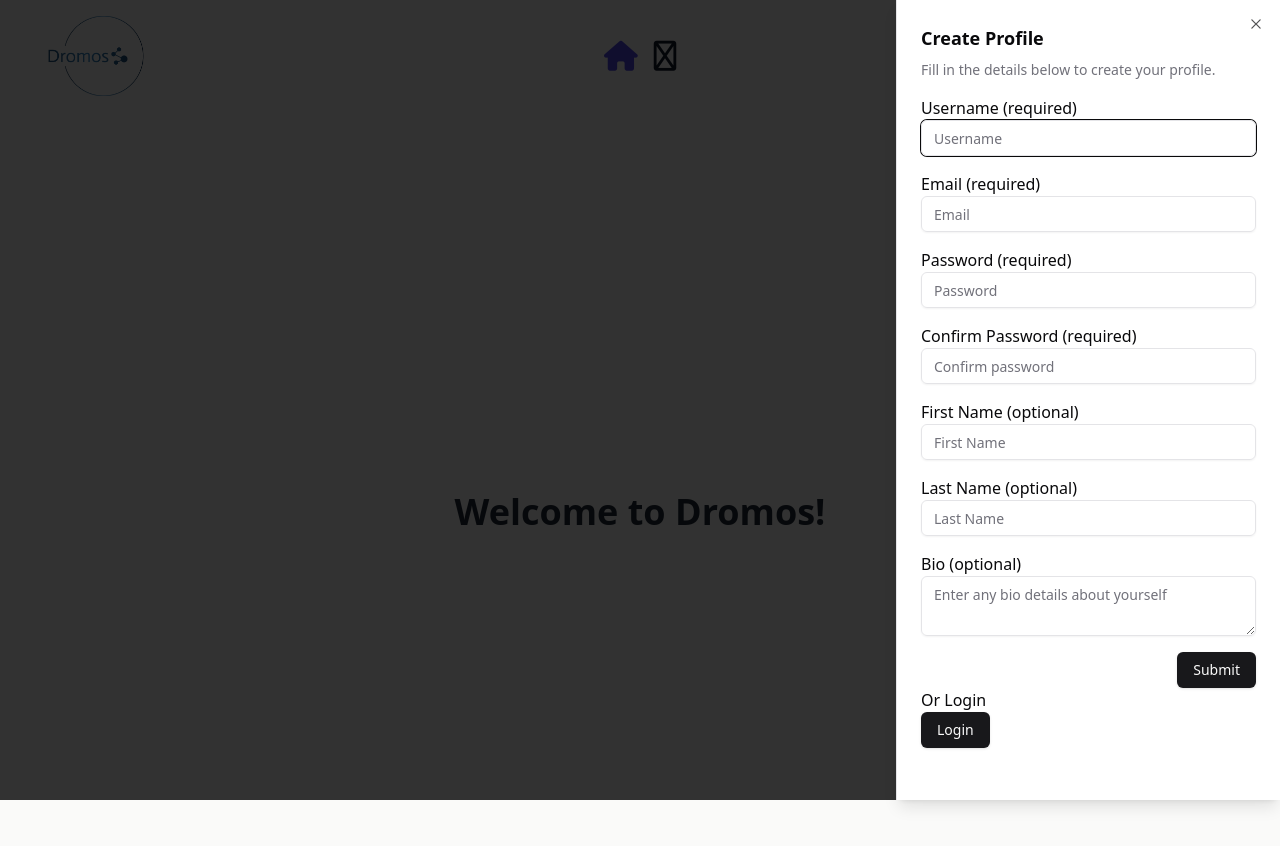
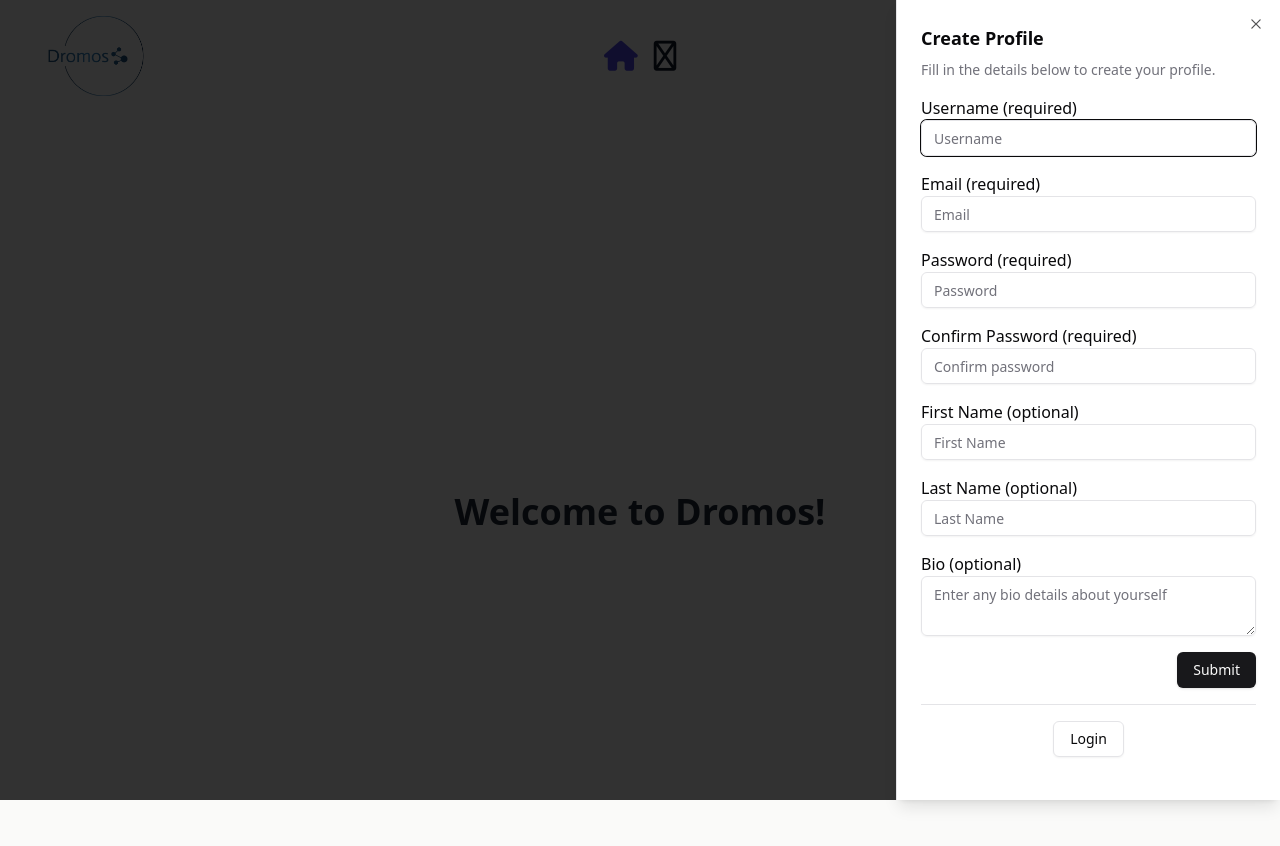
Before and after one commit to laskinner/dromos, a React (Vite) app: page / in a window 1280 px wide. Both pictures are taken after a click on the element 1050 px from the left and 56 px from the top of the page. Shown: the top 846 px of the page. Built offline with nearby package versions, Linux system fonts and the light colour scheme.

Commit message:
Created login and create account toggle functionality

```diff
--- a/src/components/Navbar.tsx
+++ b/src/components/Navbar.tsx
@@ -1,4 +1,4 @@
-import React from "react";
+import React, { useState } from "react";
 import { NavLink } from "react-router-dom"; // Change from Link to NavLink
 import {
   Tooltip,
@@ -7,6 +7,7 @@ import {
   TooltipTrigger,
 } from "@/components/ui/tooltip";
 import CreateAccount from "@/components/CreateAccount";
+import LogIn from "@/components/LogIn";
 import {
   Sheet,
   SheetClose,
@@ -20,6 +21,10 @@ import {
 import { Button } from "@/components/ui/button";
 
 const NavBar: React.FC = () => {
+  const [isCreatingAccount, setIsCreatingAccount] = useState(true); // Default to showing the create account form
+
+  const toggleForm = () => setIsCreatingAccount(!isCreatingAccount);
+
   const handleClickSubmit = () => {
     const hiddenSubmitButton = document.getElementById("hidden-submit");
     if (hiddenSubmitButton) {
@@ -97,19 +102,33 @@ const NavBar: React.FC = () => {
           </SheetTrigger>
           <SheetContent>
             <SheetHeader>
-              <SheetTitle>Create Profile</SheetTitle>
+              <SheetTitle>
+                {isCreatingAccount ? "Create Profile" : "Login"}
+              </SheetTitle>
               <SheetDescription>
-                Fill in the details below to create your profile.
+                {isCreatingAccount
+                  ? "Fill in the details below to create your profile."
+                  : "Log in to your account."}
               </SheetDescription>
             </SheetHeader>
-            <CreateAccount />
-            <SheetFooter>
+            {isCreatingAccount ? <CreateAccount /> : <LogIn />}
+            <SheetFooter className="mb-4">
               <SheetClose asChild>
                 <Button onClick={handleClickSubmit}>Submit</Button>
               </SheetClose>
             </SheetFooter>
-            <p>Or Login</p>
-            <Button>Login</Button>
+            <hr />
+            <div style={{ textAlign: "center", marginTop: "1rem" }}>
+              {isCreatingAccount ? (
+                <Button variant="outline" onClick={toggleForm}>
+                  Login
+                </Button>
+              ) : (
+                <Button variant="outline" onClick={toggleForm}>
+                  Sign up
+                </Button>
+              )}
+            </div>
           </SheetContent>
         </Sheet>
       </div>
```
